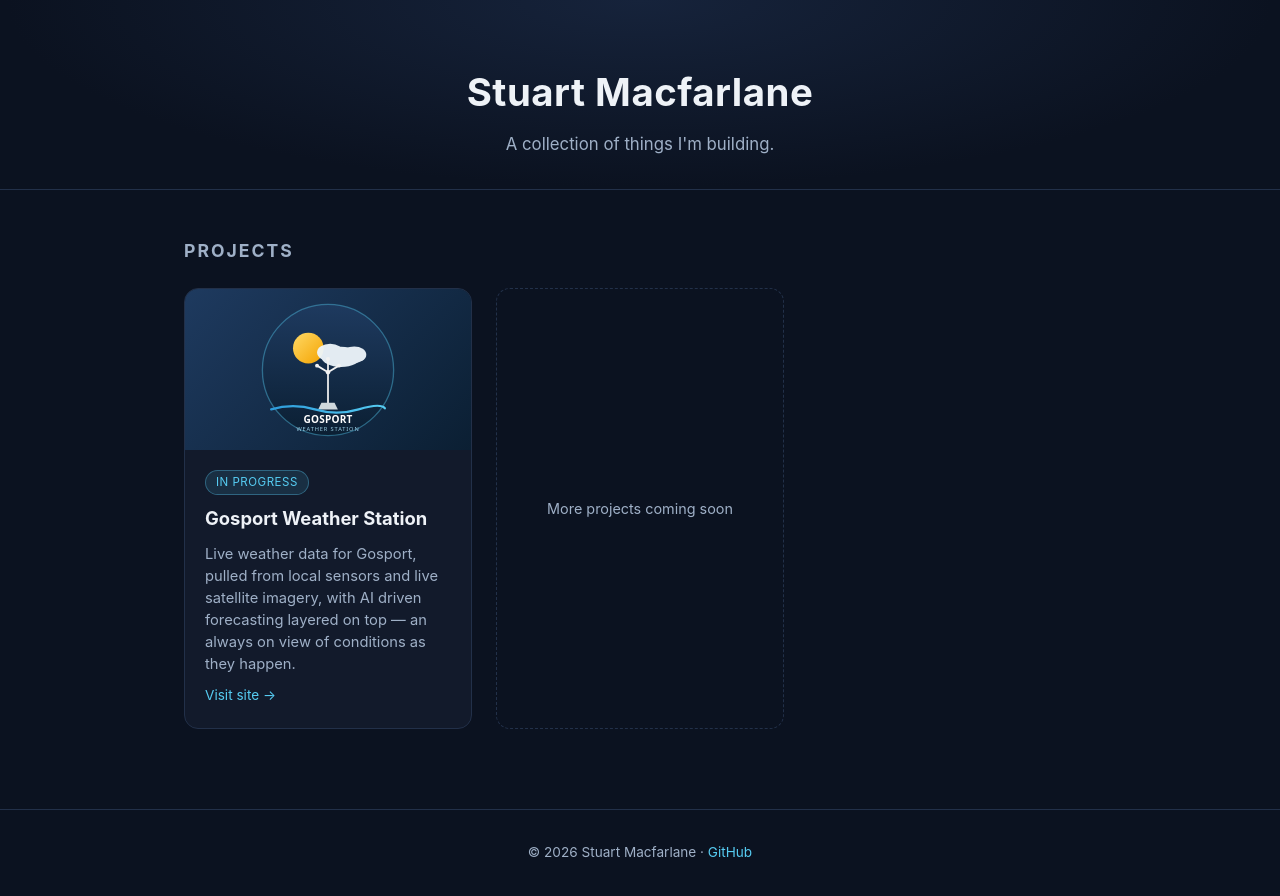
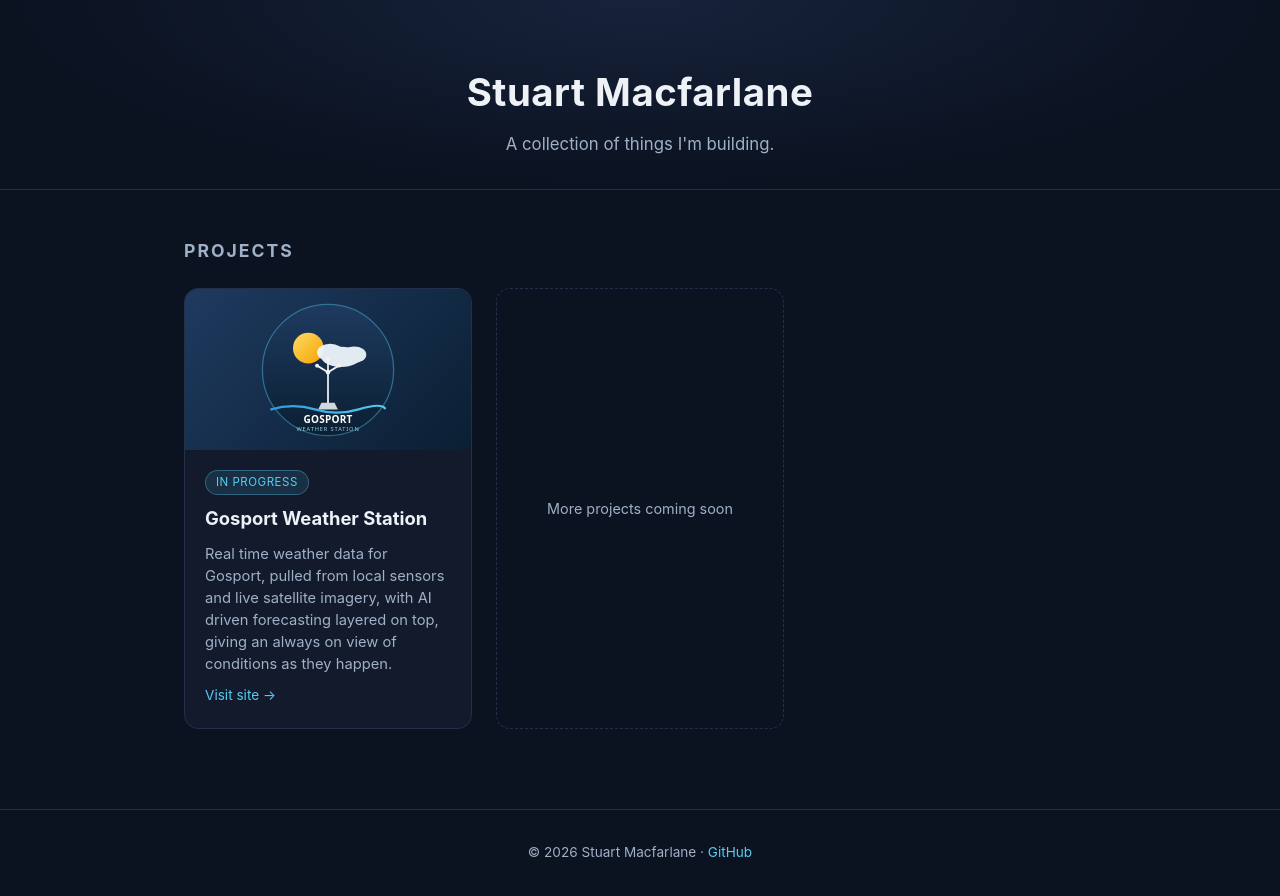
Before and after one commit to stuartmacfarlane/stuartmacfarlane.github.io, a plain HTML site: page index.html in a window 1280 px wide. Drawn offline with Linux system fonts and the light colour scheme.

Commit message:
Use Real time (no hyphen) and remove em dash from description

```diff
--- a/index.html
+++ b/index.html
@@ -155,7 +155,7 @@
       <div class="card-body">
         <span class="badge">In Progress</span>
         <h3>Gosport Weather Station</h3>
-        <p>Live weather data for Gosport, pulled from local sensors and live satellite imagery, with AI driven forecasting layered on top — an always on view of conditions as they happen.</p>
+        <p>Real time weather data for Gosport, pulled from local sensors and live satellite imagery, with AI driven forecasting layered on top, giving an always on view of conditions as they happen.</p>
         <span class="card-footer">Visit site &rarr;</span>
       </div>
     </a>
```
